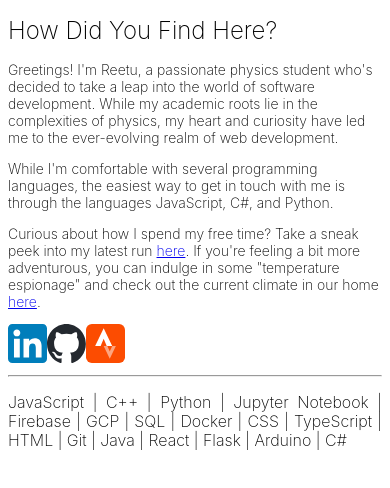
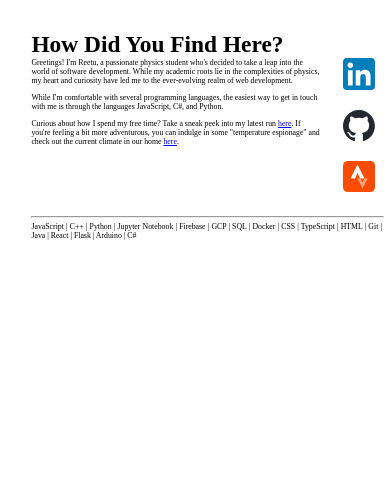
Before and after one commit to ReetuInkila/ReetuInkila, a React (Create React App) app in the folder app/: page / in a window 390 px wide. Shown: the top 488 px of the page. Built offline with nearby package versions, Linux system fonts and the light colour scheme.

Commit message:
basic styles

```diff
--- a/app/src/App.css
+++ b/app/src/App.css
@@ -1,52 +1,46 @@
+body{
+    overflow-x: hidden;
+}
 h1{
-    font-family: 'Inter';
-    font-style: normal;
-    font-weight: 200;
-    font-size: 96px;
-    line-height: 116px;
+    float: left;
+    clear: both;
+    margin: 1em 0 0 1em;
+    font-size: 6vw;
 }
 p {
-    font-family: 'Inter';
-    font-style: normal;
-    font-weight: 200;
-    font-size: 32px;
-    line-height: 39px;
+    font-size: 2vw;
+    margin: 0 0 1em 3em;
 }
 #skills {
-    font-family: 'Inter';
-    font-style: normal;
-    font-weight: 200;
-    font-size: 16px;
-    line-height: 19px;
+    float: left;
+    clear: both;
     text-align: justify;
 }
-
+hr{
+    width: 100%;
+}
+.container {
+    float: left;
+    clear: both;
+    display: flex;
+}
+#text{
+    width: 80vw;
+}
+#links{
+    width: 20vw;
+    box-sizing: border-box;
+}
+.link{
+    float: left;
+    clear: both;
+    margin: 0 6vw 1em 6vw;
+}
 .icon{
-    width: 10vw;
-    height: 10vw;
+    width: 8vw;
+    height: 8vw;
 }
 
 @media only screen and (max-width: 900px) {
-    h1{
-        font-family: 'Inter';
-        font-style: normal;
-        font-weight: 200;
-        font-size: 24px;
-        line-height: 29px;
-    }
-    p {
-        font-family: 'Inter';
-        font-style: normal;
-        font-weight: 200;
-        font-size: 14px;
-        line-height: 17px;
-    }
-    #skills {
-        font-family: 'Inter';
-        font-style: normal;
-        font-weight: 200;
-        font-size: 16px;
-        line-height: 19px;
-        text-align: justify;
-    }
+
 }
--- a/app/src/App.tsx
+++ b/app/src/App.tsx
@@ -9,6 +9,8 @@ function App() {
   return (
     <div className="App">
       <h1>How Did You Find Here?</h1>
+      <div className='container'>
+        <div id='text'>
           <p>
             Greetings! I'm Reetu, a passionate physics student who's decided to take a leap into
             the world of software development. While my academic roots lie in the complexities of
@@ -25,6 +27,7 @@ function App() {
             adventurous, you can indulge in some "temperature espionage" and check out the
             current climate in our home <a href="http://reetuinkila.eu.pythonanywhere.com/">here</a>.
           </p>
+        </div>
         <div id="links">
           <LinkComponent
             url="https://www.linkedin.com/in/reetuinkila/"
@@ -39,8 +42,10 @@ function App() {
             iconPath={stravaLogo}
           />
         </div>
+      </div>
+
+      <p id="skills">
       <hr/>
-      <p id="skills">
         JavaScript | C++ | Python | Jupyter Notebook | Firebase | GCP | SQL | Docker | CSS | TypeScript | HTML | Git | Java | React | Flask | Arduino | C#
       </p>
     </div>
```
Lines whose indentation alone changed are shown as unchanged.
